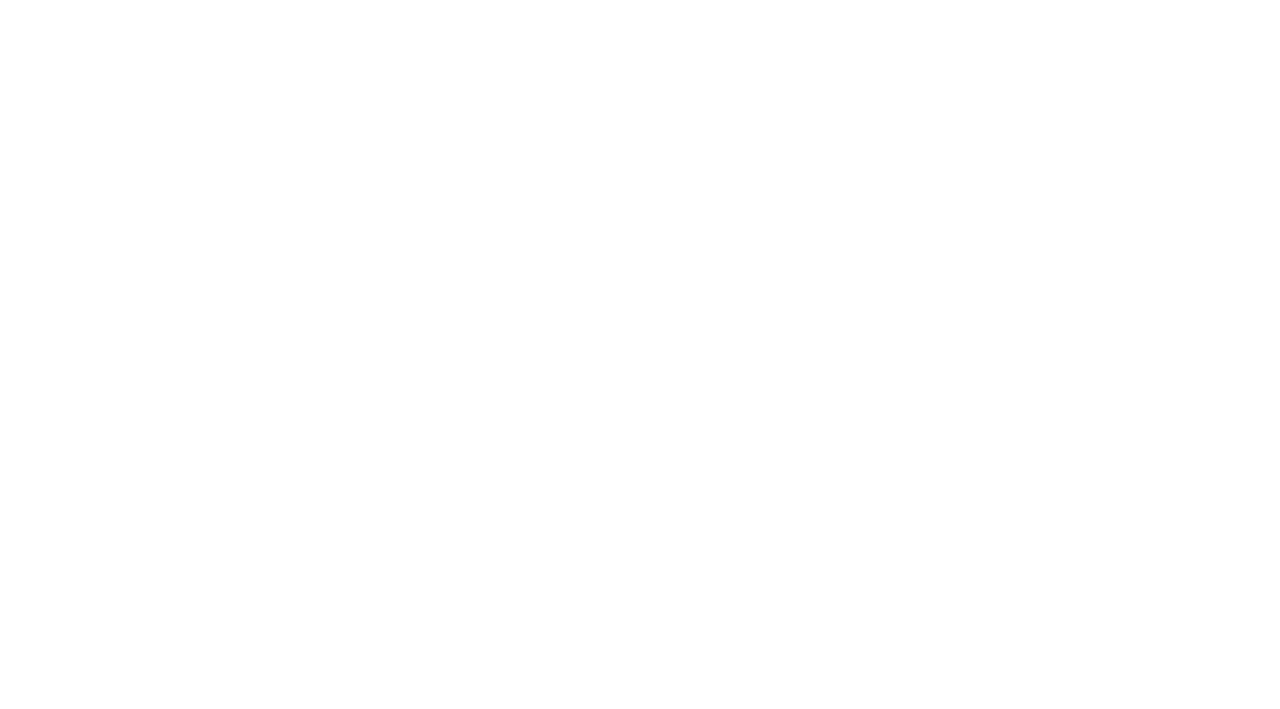
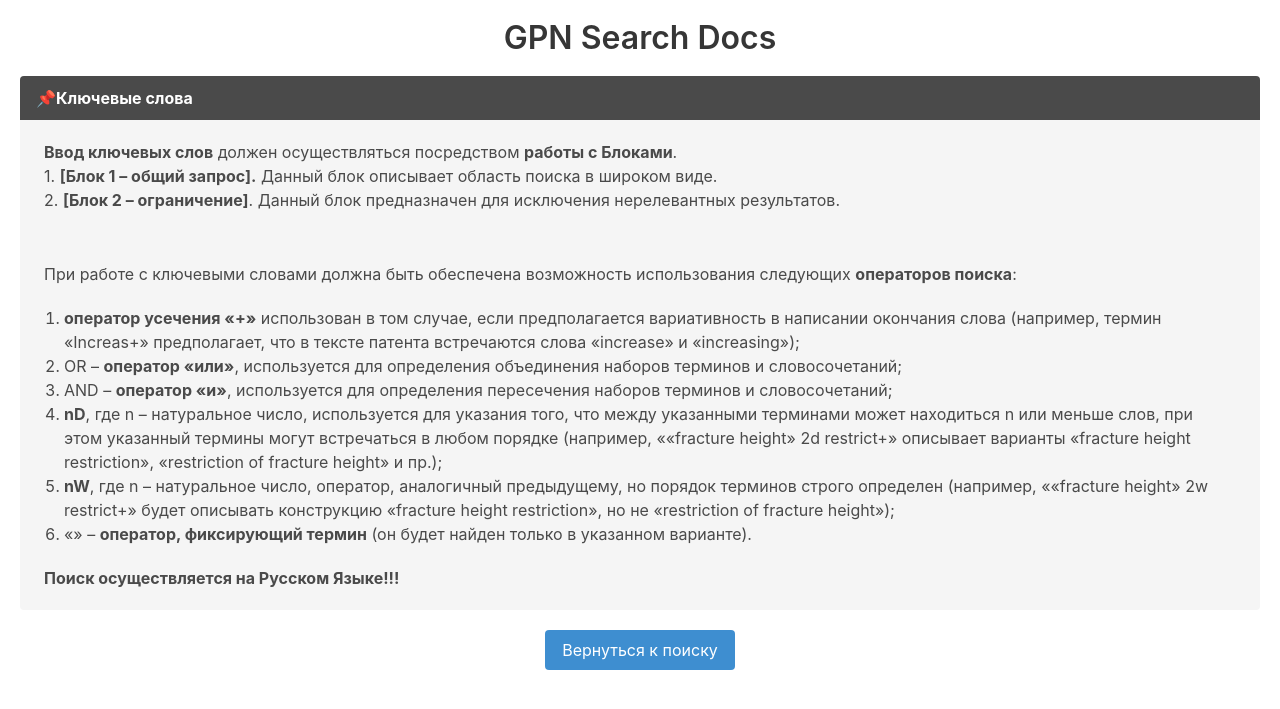
Before and after one commit to MBHuman/GPN_TechSearch, a Flask app: page /info in a window 1280 px wide. Before the commit the part shown is empty. Shown: the top 709 px of the page. Run offline with Flask 2, Linux system fonts and the light colour scheme.

Commit message:
Add docs

```diff
--- a/lib/searchBot.py
+++ b/lib/searchBot.py
@@ -87,7 +87,6 @@ class SearchEngine(object):
         self.split_to_search_blocks(search)
 
 
-# search = requests.post('')
 
 if __name__ == '__main__':
     engine = SearchEngine()
--- a/templates/index.html
+++ b/templates/index.html
@@ -9,13 +9,16 @@
   <div class="block" style="height: 100vh;">
     <div class="block" style="padding-top: 33vh;">
       <h2 class="title is-2" style="display: flex; justify-content: center;">GPN Search</h2>
+      <p class="block" style="display: flex; justify-content: center;">
+        Сделано: <a href="http://creativecommons.org/licenses/by-nc-sa/4.0/"> Команда Sunny</a>.
+      </p>
       <div class="block" style="width: 100%; display: flex; justify-content: center;">
         <form action="search" method="get" style="width: 60%; display: flex; flex-direction: row;">
           <input class="input" type="text" placeholder="Введите запрос..." name="search_field">
           <input class="button is-link" type="submit" value="Искать">
         </form>
       </div>
-      <a>
+      <a href="/info">
         <h5 class="subtitle is-6" style="display: flex; justify-content: center;">Информация о языке запросов</h5>
       </a>
     </div>
--- a/templates/info.html
+++ b/templates/info.html
@@ -6,6 +6,36 @@
   <link rel="stylesheet" href="https://cdn.jsdelivr.net/npm/bulma@0.9.3/css/bulma.min.css">
 </head>
 <body>
-
+  <h3 class="title is-3" style="display: flex; justify-content: center; margin: 20px;">GPN Search Docs</h3>
+  <article class="message" style="margin: 20px;">
+  <div class="message-header">
+    <p>📌Ключевые слова</p>
+  </div>
+  <div class="message-body">
+    <p>
+      <b>Ввод ключевых слов</b> должен осуществляться посредством <b>работы с Блоками</b>. <br>
+      1. <b>[Блок 1 – общий запрос].</b> Данный блок описывает область поиска в широком виде. <br>
+      2. <b>[Блок 2 – ограничение]</b>. Данный блок предназначен для исключения нерелевантных результатов.
+    </p>
+      <hr>
+    <p>
+      При работе с ключевыми словами должна быть обеспечена возможность использования следующих <b>операторов поиска</b>:
+    </p>
+      <ol class="is-lower-alpha" style="margin: 20px;">
+        <li> <b>оператор усечения «+»</b> использован в том случае, если предполагается вариативность в написании окончания слова (например, термин «Increas+» предполагает, что в тексте патента встречаются слова «increase» и «increasing»);</li>
+        <li> OR – <b>оператор «или»</b>, используется для определения объединения наборов терминов и словосочетаний;</li>
+        <li> AND – <b>оператор «и»</b>, используется для определения пересечения наборов терминов и словосочетаний;</li>
+        <li> <b>nD</b>, где n – натуральное число, используется для указания того, что между указанными терминами может находиться n или меньше слов, при этом указанный термины могут встречаться в любом порядке (например, ««fracture height» 2d restrict+» описывает варианты «fracture height restriction», «restriction of fracture height» и пр.);</li>
+        <li> <b>nW</b>, где n – натуральное число, оператор, аналогичный предыдущему, но порядок терминов строго определен (например, ««fracture height» 2w restrict+» будет описывать конструкцию «fracture height restriction», но не «restriction of fracture height»);</li>
+        <li> «» – <b>оператор, фиксирующий термин</b> (он будет найден только в указанном варианте).</li>
+      </ol>
+    <p><b>Поиск осуществляется на Русском Языке!!!</b></p>
+  </div>
+</article>
+  <div class="back_button" style="width: 100%; display: flex; justify-content: center;">
+    <a href="/">
+      <button class="button is-info">Вернуться к поиску</button>
+    </a>
+  </div>
 </body>
 </html>
```
Also changed, not shown: templates/results.html (+8 -0 lines).
